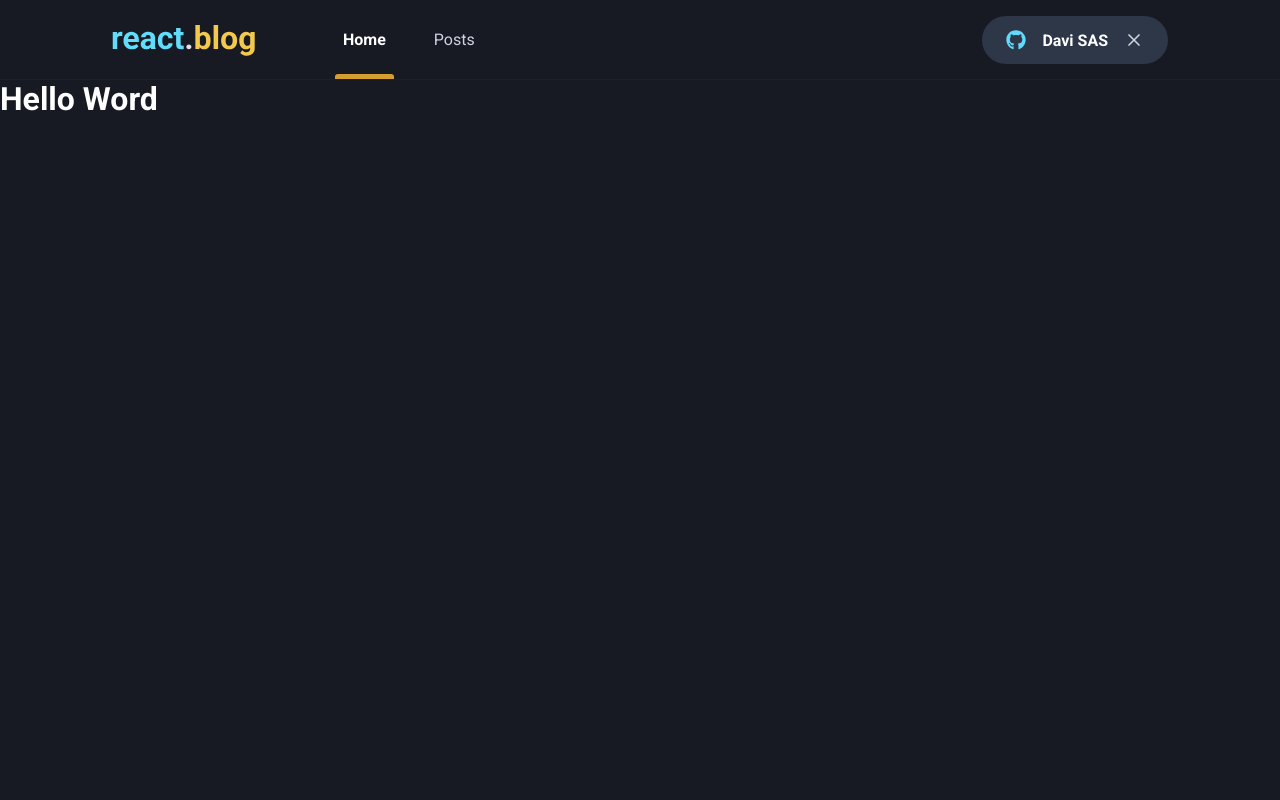
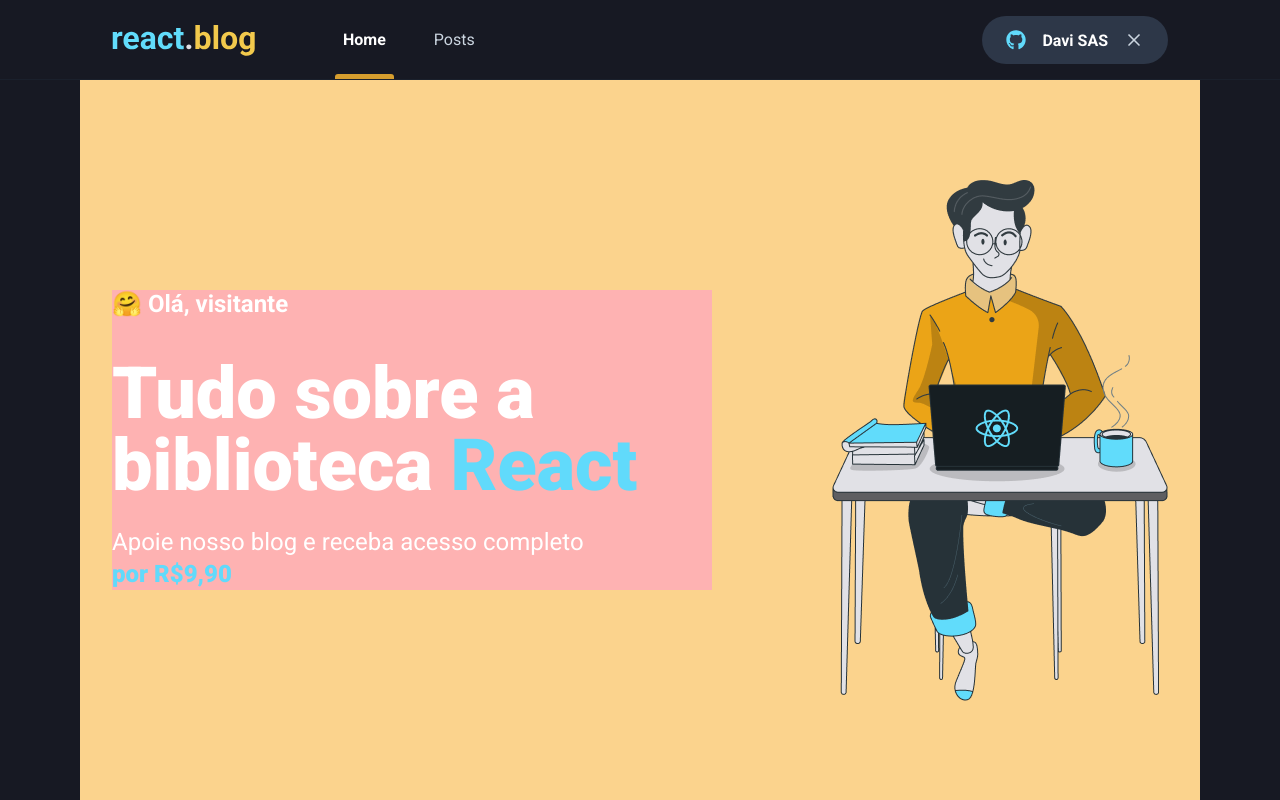
Before and after one commit to ivad8080/reactblog, a Next.js app: page / in a window 1280 px wide. Built offline with nearby package versions, Linux system fonts and the light colour scheme.

Commit message:
Pagina Home

```diff
--- /dev/null
+++ b/src/pages/home.module.scss
@@ -0,0 +1,46 @@
+.contentContainer {
+  background: var(--test-01);
+  max-width: 1120px;
+  margin: 0 auto;
+  padding: 0 2rem;
+  height: calc(100vh - 5rem);
+
+  display: flex;
+  align-items: center;
+  justify-content: space-between;
+}
+
+.hero {
+  background: var(--test-02);
+  max-width: 600px;
+
+  > span {
+    font-size: 1.5rem;
+    font-weight: bold;
+  }
+
+  h1 {
+    font-size: 4.5rem;
+    line-height: 4.5rem;
+    font-weight: 900;
+    margin-top: 2.5rem;
+
+    span {
+      color: var(--cyan-500);
+    }
+  }
+
+  p {
+    font-size: 1.5rem;
+    line-height: 2rem;
+    margin-top: 1.5rem;
+
+    span {
+      color: var(--cyan-500);
+      font-weight: 900;
+    }
+  }
+
+
+
+}
--- a/src/pages/index.tsx
+++ b/src/pages/index.tsx
@@ -1,4 +1,6 @@
 import Head from 'next/head'
+
+import styles from './home.module.scss';
 
 export default function Home() {
   return (
@@ -6,9 +8,17 @@ export default function Home() {
       <Head>
         <title>react.blog | Home</title>
       </Head>
-      <h1>
-        Hello Word
-      </h1>
+      <main className={styles.contentContainer}>
+        <section className={styles.hero}>
+          <span>🤗 Olá, visitante</span>
+          <h1>Tudo sobre a biblioteca <span>React</span></h1>
+          <p>
+            Apoie nosso blog e receba acesso completo <br />
+            <span>por R$9,90</span>
+          </p>
+        </section>
+        <img src="/images/avatar.png" alt="Dude coding" />
+      </main>
     </>
   )
 }
--- a/src/styles/global.scss
+++ b/src/styles/global.scss
@@ -17,6 +17,14 @@
   --green-500: #38A169;
   --cyan-500: #61DAFB;
   --yellow-500: #D69E2E;
+
+  --test-01: #FBD38D;
+  --test-02: #FEB2B2;
+  --test-03: #9AE6B4;
+  --test-04: #81E6D9;
+  --test-05: #90CDF4;
+  --test-06: #D6BCFA;
+  --test-07: #FBB6CE;
 }
 
 @media (max-width: 1080px) {
```
